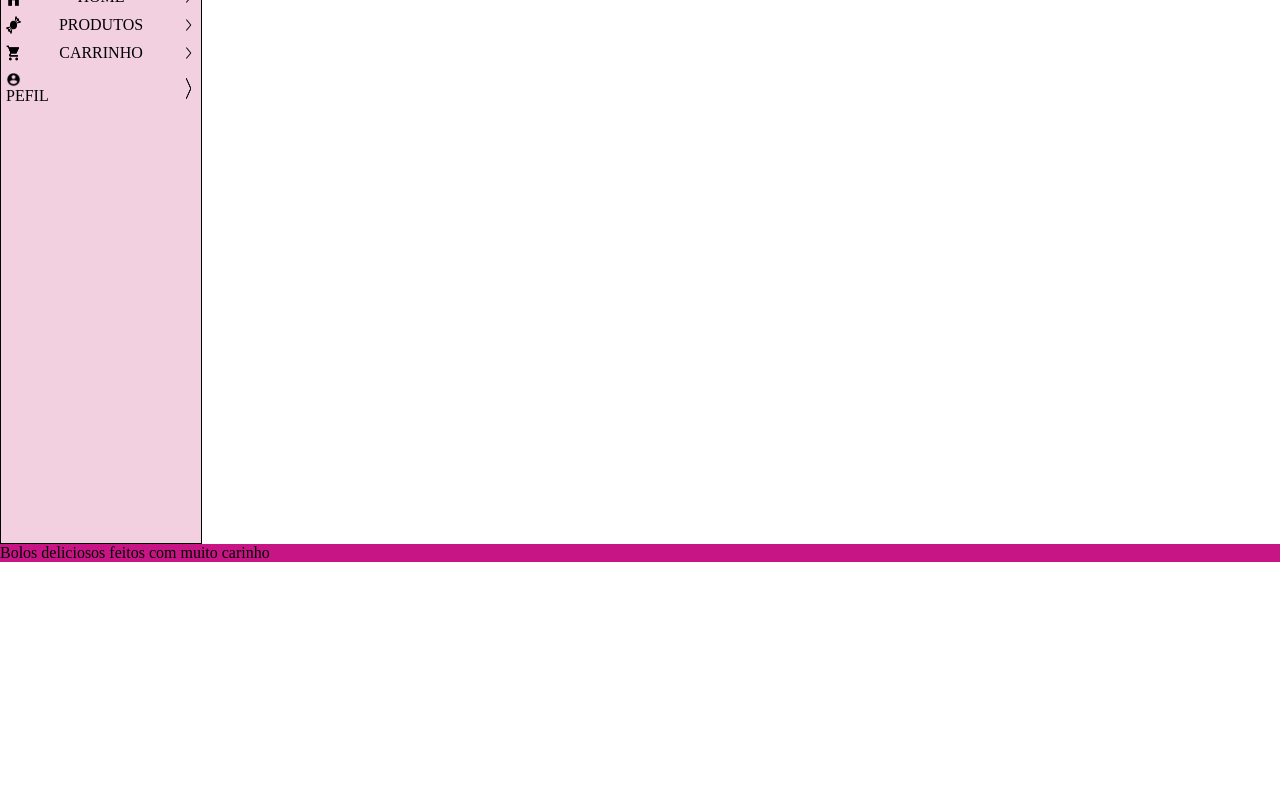
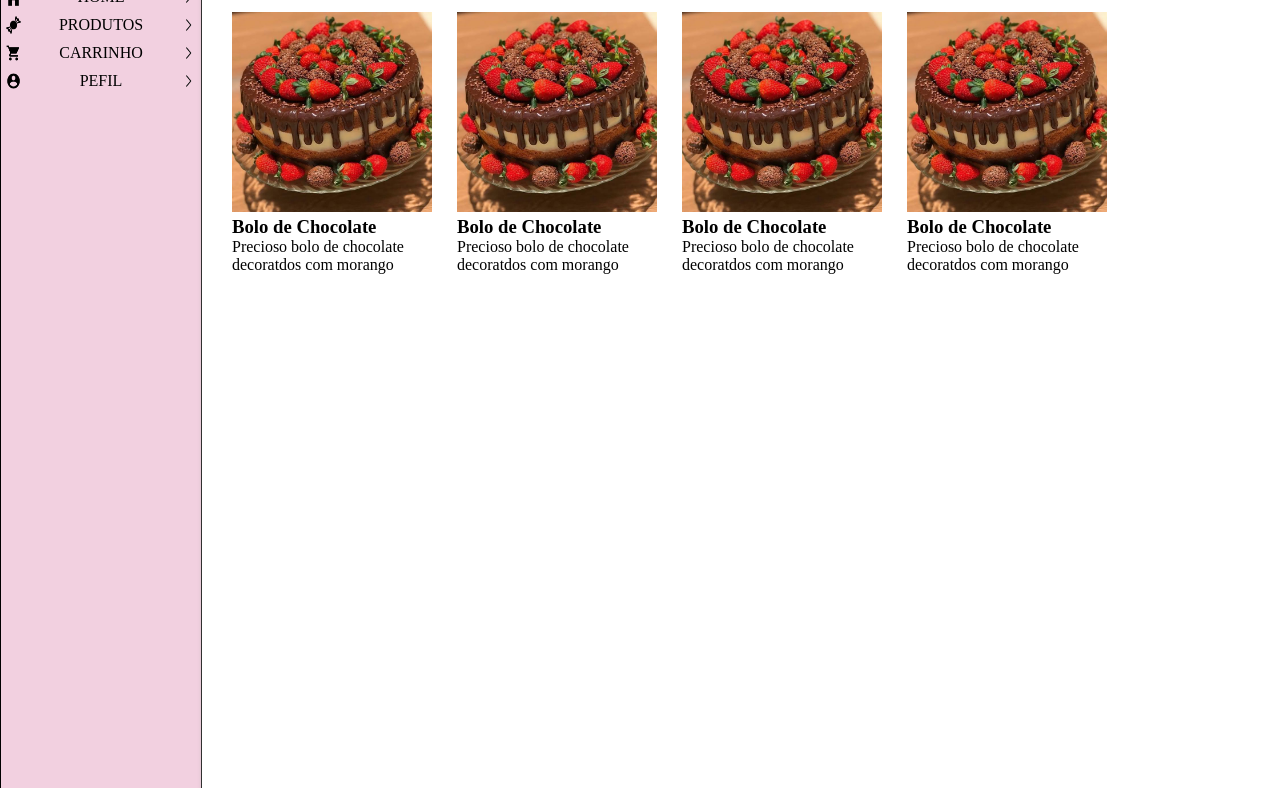
Before and after one commit to future4code/freire-Raphael-Candea, a plain HTML site: page modulo1/flex-grid/index.html in a window 1280 px wide. Shown: the part 55-843 px from the top of the page. Before the commit the page ends 800 px from the top, so only its background shows below. Drawn offline with Linux system fonts and the light colour scheme.

Commit message:
adicao de conteudos do site

```diff
--- a/modulo1/flex-grid/index.html
+++ b/modulo1/flex-grid/index.html
@@ -17,7 +17,7 @@
     </div>
     <button id="botao">login</button>
   </header>
-  <main></main>
+  <main>
   <div class="container-menu">
     <nav>
       <ul>
@@ -37,24 +37,51 @@
           <img src="./ChevronRight-512.webp">
         </div>
         <div class="botao-menu">
-          <div>
           <img src="./account-profile-avatar-man-circle-round-user-30452.webp" alt="ícone boneco">
           <li>Pefil</li>
-          </div>
           <img src="./ChevronRight-512.webp">
         </div>
-      </ul>
-    </nav>
-    </main>
-    <div class="container-produtos">
-      <img src="./bolos-decorados-para-festas-fotos-inspiradoras-48.jpg" alt="bolo de chocolate com morango">
-    </div>
-    <div>Bolo de Chocolate</div>
-    <div>Bolo de Chocolate</div>
-    <div>Bolo de Chocolate</div>
-    <div>Bolo de Chocolate</div>
-    <div>Bolo de Chocolate</div>
   </div>
+  </ul>
+  </nav>
+
+  <div class="container-produtos">
+    <div class="bolo">
+    <img src="./bolos-decorados-para-festas-fotos-inspiradoras-48.jpg" alt="bolo de chocolate com morango">
+    <h3>Bolo de Chocolate</h3>
+    <p>Precioso bolo de chocolate decoratdos com morango</p>
+  </div>
+  <div class="bolo">
+    <img src="./bolos-decorados-para-festas-fotos-inspiradoras-48.jpg" alt="bolo de chocolate com morango">
+    <h3>Bolo de Chocolate</h3>
+    <p>Precioso bolo de chocolate decoratdos com morango</p>
+  </div>
+  <div class="bolo">
+    <img src="./bolos-decorados-para-festas-fotos-inspiradoras-48.jpg" alt="bolo de chocolate com morango">
+    <h3>Bolo de Chocolate</h3>
+    <p>Precioso bolo de chocolate decoratdos com morango</p>
+  </div>
+  <div class="bolo">
+    <img src="./bolos-decorados-para-festas-fotos-inspiradoras-48.jpg" alt="bolo de chocolate com morango">
+    <h3>Bolo de Chocolate</h3>
+    <p>Precioso bolo de chocolate decoratdos com morango</p>
+  </div>
+  <div class="bolo">
+    <img src="./bolos-decorados-para-festas-fotos-inspiradoras-48.jpg" alt="bolo de chocolate com morango"><h3>Bolo de Chocolate</h3>
+    <p>Precioso bolo de chocolate decoratdos com morango</p>
+  </div>
+  <div class="bolo">
+    <img src="./bolos-decorados-para-festas-fotos-inspiradoras-48.jpg" alt="bolo de chocolate com morango">
+    <h3>Bolo de Chocolate</h3>
+    <p>Precioso bolo de chocolate decoratdos com morango</p>
+  </div>
+  <div class="bolo">
+    <img src="./bolos-decorados-para-festas-fotos-inspiradoras-48.jpg" alt="bolo de chocolate com morango">
+    <h3>Bolo de Chocolate</h3>
+    <p>Precioso bolo de chocolate decoratdos com morango</p>
+  </div>
+  </div>
+</main>
   <footer>
     <p>Bolos deliciosos feitos com muito carinho</p>
 
--- a/modulo1/flex-grid/layout.css
+++ b/modulo1/flex-grid/layout.css
@@ -23,12 +23,15 @@
   display: flex;
 }
 
+main {
+  display: flex;
+}
 nav {
   border: 1px solid black;
   display: flex;
   flex-direction: column;
   width: 200px;
-  height: 70vh;
+  height: 200vh;
   background-color: #f2d0e0;
   text-transform: uppercase;
   text-align: left0;
@@ -36,7 +39,7 @@ nav {
 
   justify-content: flex-start;
 }
-img {
+nav img {
   width: 15px;
   display: flex;
   gap: 10px;
@@ -48,14 +51,26 @@ img {
   justify-content: space-between;
 }
 
-.container-menu div:nth-child(3) {
-  margin-left: auto;
-}
-
 footer {
   background-color: mediumvioletred;
   display: flex;
-  flex-direction: row;
-  align-items: center;
-  text-align: center;
+  align-content: center;
+  justify-content: center;
 }
+
+.container-produtos {
+  display: flex;
+  flex-wrap: wrap;
+  gap: 25px;
+  box-shadow: 1px 1px 5px darkgray;
+  padding: 30px;
+
+}
+ .bolo img {
+   width: 200px;
+ }
+
+ .bolo {
+   width: 200px;
+
+ }
```
